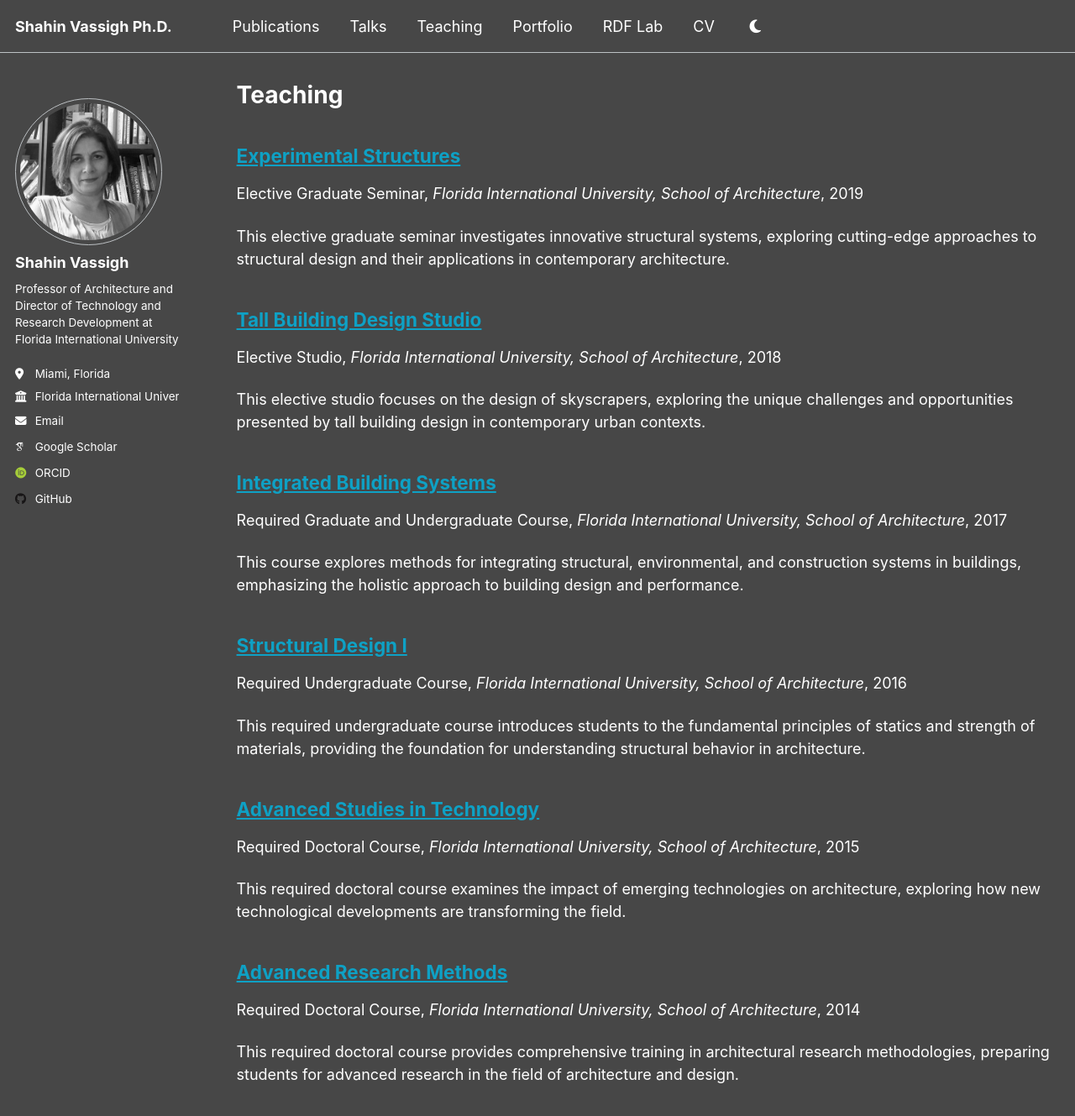
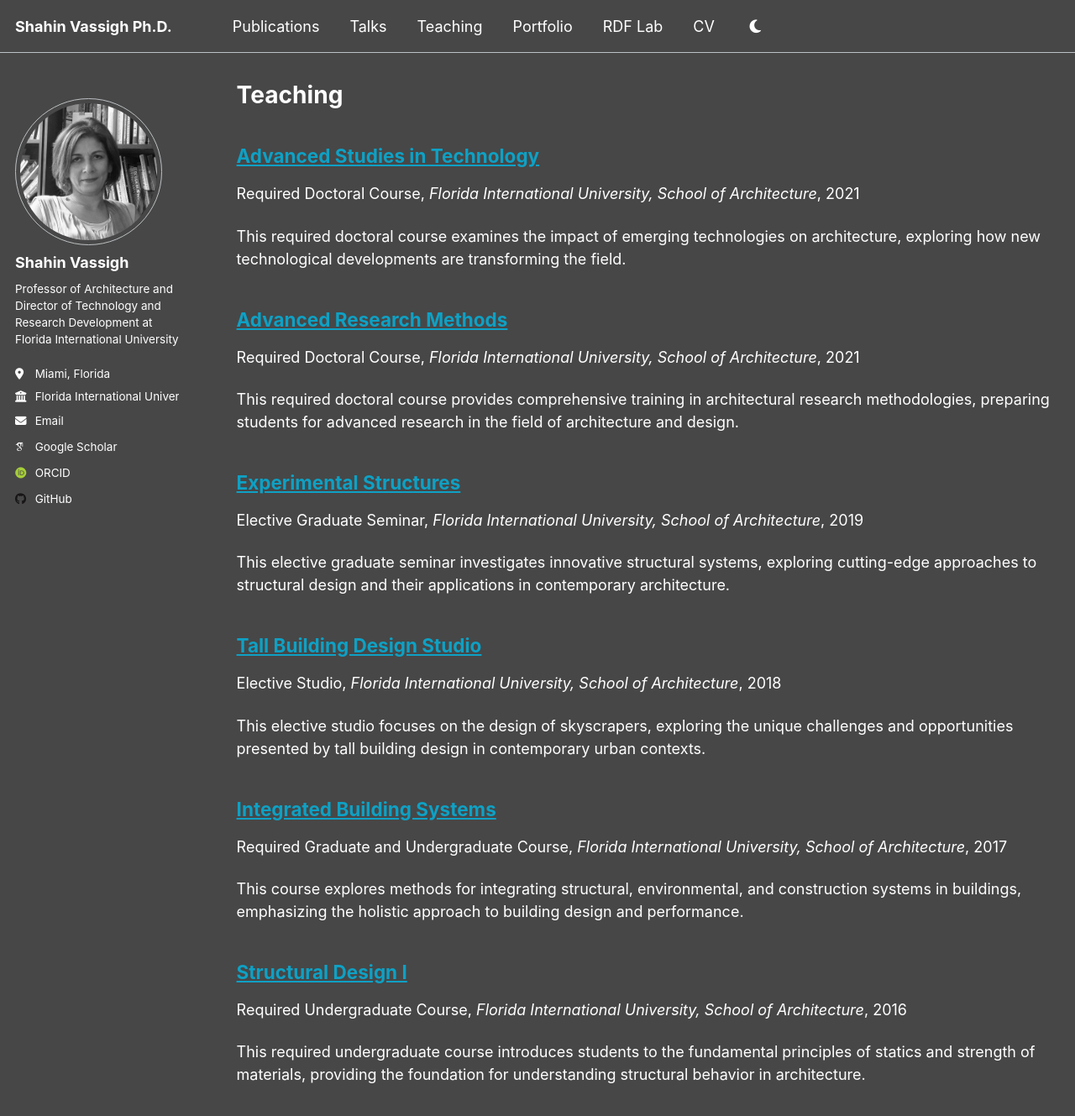
Before and after one commit to svassigh/web, a Jekyll site: the page built from _pages/teaching.html, in a window 1280 px wide and 1400 px high. Shown: the top 1329 px of the window at 84% size. Built offline with Jekyll 4.4.1, drawn with Linux system fonts in a browser that asks for light colours; some web fonts are replaced; a script that is not in the unit is left out.

Commit message:
change dates on doctoral teaching

```diff
--- a/_teaching/2014-spring-teaching-1.md
+++ b/_teaching/2014-spring-teaching-1.md
@@ -4,7 +4,7 @@ collection: teaching
 type: "Required Doctoral Course"
 permalink: /teaching/2014-spring-advanced-research-methods
 venue: "Florida International University, School of Architecture"
-date: 2014-01-01
+date: 2021-01-01
 location: "Miami, Florida"
 ---
 
--- a/_teaching/2015-spring-teaching-2.md
+++ b/_teaching/2015-spring-teaching-2.md
@@ -4,7 +4,7 @@ collection: teaching
 type: "Required Doctoral Course"
 permalink: /teaching/2015-spring-advanced-studies-technology
 venue: "Florida International University, School of Architecture"
-date: 2015-01-01
+date: 2021-01-01
 location: "Miami, Florida"
 ---
 
```
